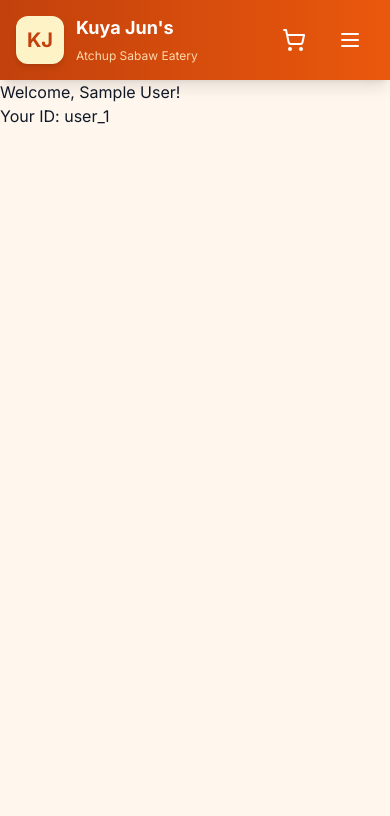
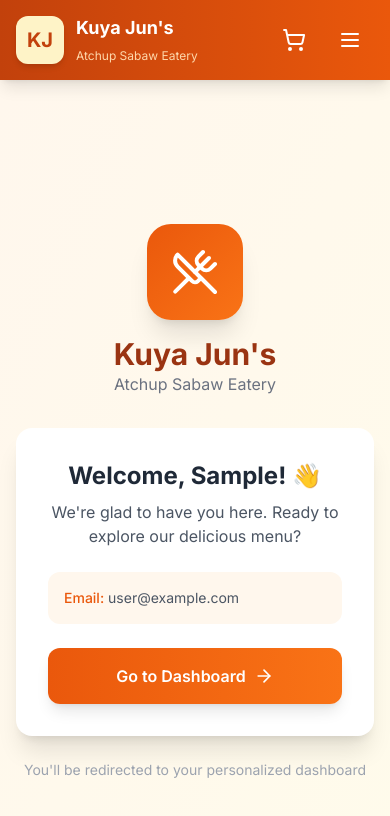
Before and after one commit to Jiwannn/kuya-juns-atchup, a Next.js app: page /dashboard in a window 390 px wide. Shown: the top 816 px of the page. Built offline with nearby package versions, Linux system fonts and the light colour scheme; no server answers; sample sign-in values are in the browser's storage.

Commit message:
Transform dashboard into a simple welcome page
- Removed navbar and complex dashboard elements
- Added clean welcome screen with user greeting
- Single button to navigate to main dashboard
- Minimalist design with orange gradient theme
- Mobile responsive layout

```diff
--- a/app/api/auth/[...nextauth]/route.ts
+++ b/app/api/auth/[...nextauth]/route.ts
@@ -87,7 +87,11 @@ const handler = NextAuth({
   },
   session: {
     strategy: "jwt",
+    maxAge: 30 * 24 * 60 * 60, // 30 days
   },
+  secret: process.env.NEXTAUTH_SECRET,
+  // Force the NEXTAUTH_URL
+  useSecureCookies: process.env.NEXTAUTH_URL?.startsWith('https://') ?? true,
 });
 
 export { handler as GET, handler as POST };
--- a/app/dashboard/page.tsx
+++ b/app/dashboard/page.tsx
@@ -4,8 +4,9 @@ import { useSession } from "next-auth/react";
 import { useRouter } from "next/navigation";
 import { useEffect } from "react";
 import Link from "next/link";
+import { UtensilsCrossed, ArrowRight } from "lucide-react";
 
-export default function Dashboard() {
+export default function WelcomePage() {
   const { data: session, status } = useSession();
   const router = useRouter();
 
@@ -16,20 +17,65 @@ export default function Dashboard() {
   }, [status, router]);
 
   if (status === "loading") {
-    return <div>Loading...</div>;
+    return (
+      <div className="min-h-screen bg-gradient-to-br from-orange-50 to-amber-50 flex items-center justify-center">
+        <div className="text-center">
+          <div className="w-16 h-16 border-4 border-orange-200 border-t-orange-600 rounded-full animate-spin mx-auto mb-4"></div>
+          <p className="text-gray-600">Loading...</p>
+        </div>
+      </div>
+    );
   }
 
   if (!session) {
     return null;
   }
 
-  const isOwner = session.user?.email === "febiemosura983@gmail.com";
+  const firstName = session.user?.name?.split(' ')[0] || "there";
 
   return (
-    <div>
-      <h1>Welcome, {session.user?.name}!</h1>
-      <p>Your ID: {session.user?.id}</p>
-      {isOwner && <p>You are the owner!</p>}
+    <div className="min-h-screen bg-gradient-to-br from-orange-50 to-amber-50 flex items-center justify-center p-4">
+      <div className="max-w-md w-full text-center">
+        {/* Logo */}
+        <div className="mb-8">
+          <div className="w-24 h-24 bg-gradient-to-br from-orange-600 to-orange-500 rounded-3xl shadow-xl flex items-center justify-center mx-auto mb-4">
+            <UtensilsCrossed className="w-12 h-12 text-white" />
+          </div>
+          <h1 className="text-3xl font-bold text-orange-800">Kuya Jun's</h1>
+          <p className="text-gray-500">Atchup Sabaw Eatery</p>
+        </div>
+
+        {/* Welcome Message */}
+        <div className="bg-white rounded-2xl shadow-xl p-8 mb-6">
+          <h2 className="text-2xl font-bold text-gray-800 mb-2">
+            Welcome, {firstName}! 👋
+          </h2>
+          <p className="text-gray-600 mb-6">
+            We're glad to have you here. Ready to explore our delicious menu?
+          </p>
+
+          {/* User Info (Optional) */}
+          <div className="bg-orange-50 rounded-xl p-4 mb-6 text-left">
+            <p className="text-sm text-gray-600">
+              <span className="font-medium text-orange-600">Email:</span> {session.user?.email}
+            </p>
+          </div>
+
+          {/* Button to Home */}
+          <Link
+            href="/"
+            className="inline-flex items-center justify-center gap-2 w-full bg-gradient-to-r from-orange-600 to-orange-500 text-white py-4 rounded-xl font-semibold hover:from-orange-700 hover:to-orange-600 transition-all transform hover:scale-[1.02] shadow-lg"
+          >
+            Go to Dashboard
+            <ArrowRight className="w-5 h-5" />
+          </Link>
+        </div>
+
+        {/* Footer */}
+        <p className="text-sm text-gray-400">
+          You'll be redirected to your personalized dashboard
+        </p>
+      </div>
     </div>
   );
 }
```
